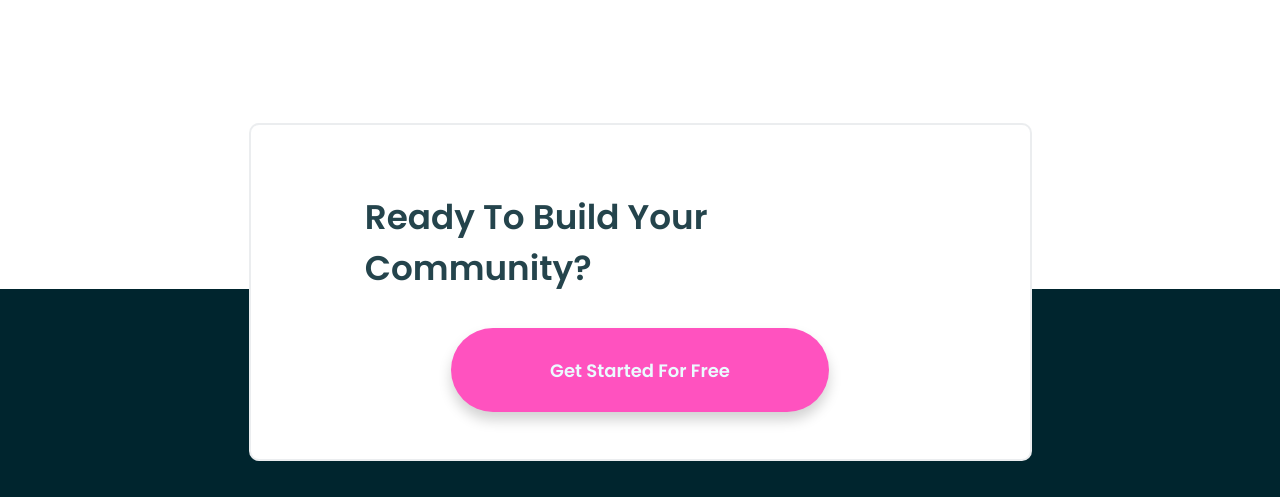
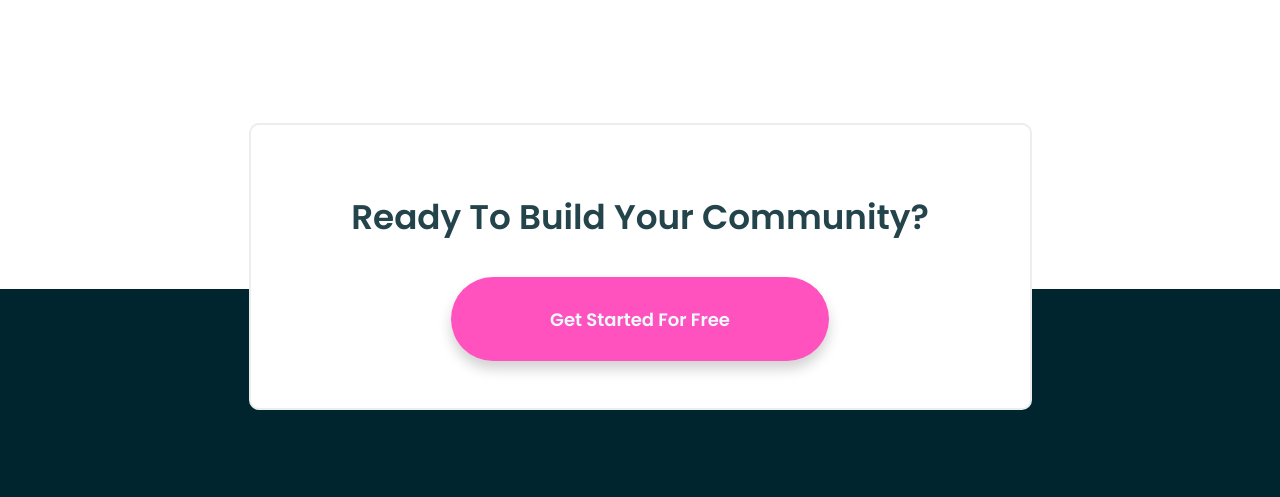
Before and after one commit to ikoghoemmanuell/huddle-page, a plain HTML site: page huddle-landing-page-with-alternating-feature-blocks-master/index.html in a window 1280 px wide. Shown: the part 2200-2697 px from the top of the page. Drawn offline with nearby package versions, Linux system fonts and the light colour scheme.

Commit message:
Add files via upload

```diff
--- a/huddle-landing-page-with-alternating-feature-blocks-master/stylesheet.css
+++ b/huddle-landing-page-with-alternating-feature-blocks-master/stylesheet.css
@@ -154,7 +154,7 @@ body {
 
 /* CTA SECTION */
 .section-cta {
-  padding: 7.4rem 12.7rem 5.2rem 12.7rem;
+  padding: 7.4rem 0 5.2rem 0;
   border: 2px solid hsla(209, 11%, 55%, 0.162);
   border-radius: 10px;
 
```
